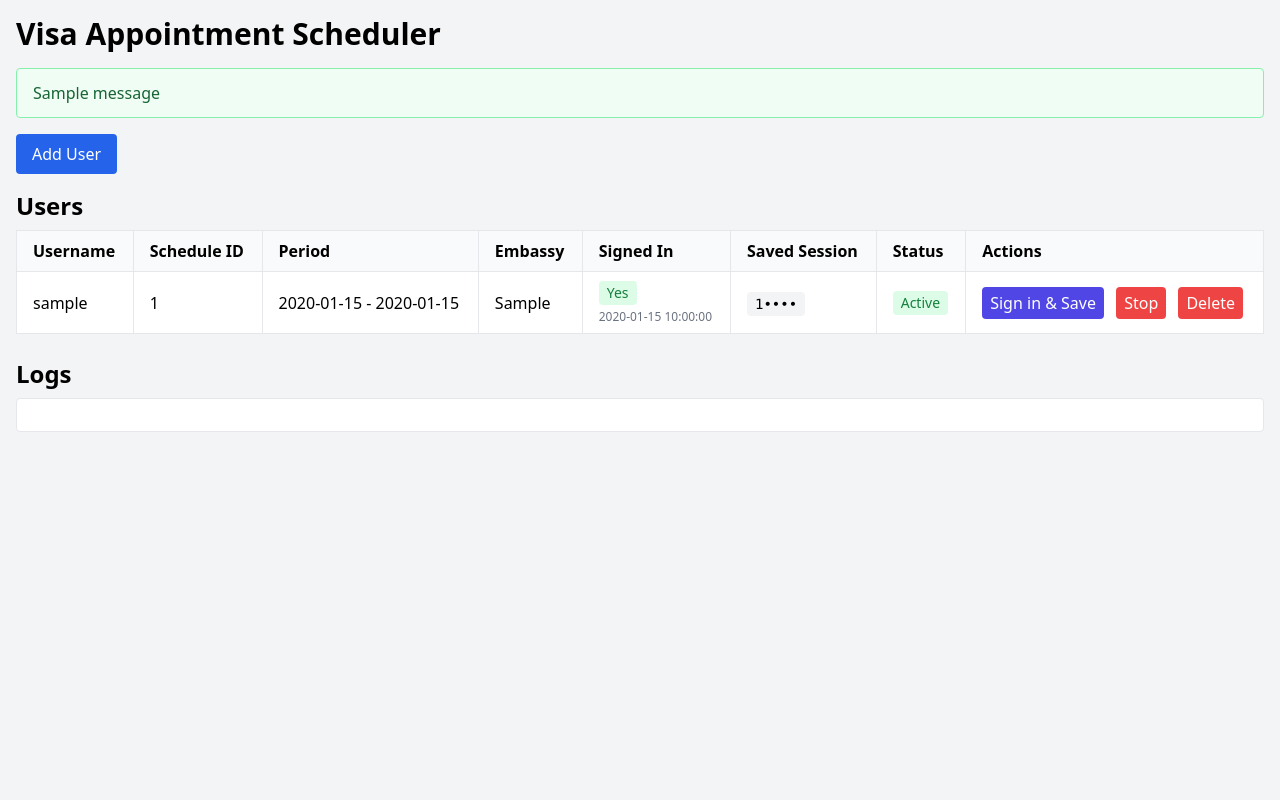
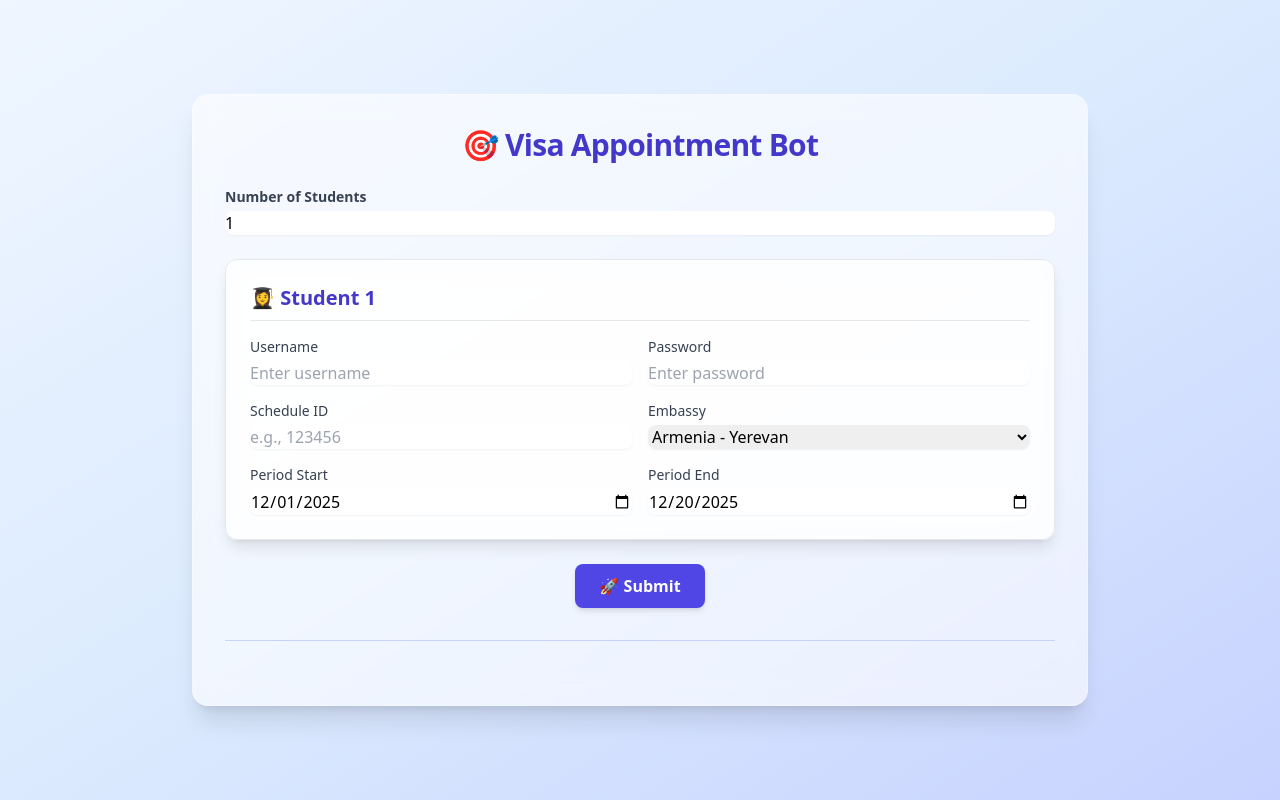
Before and after one commit to eirmonsolutions/canada-appointment-booking-bot, a Flask app: page / in a window 1280 px wide. Run offline with Flask 3, Linux system fonts and the light colour scheme; tables that the repository leaves empty hold one stand-in row (values such as "Sample post"); one stand-in notice (Sample message) is shown; data that the repository does not hold is empty; some libraries are stand-ins or nearby versions.

Commit message:
ansqcdd=aaa

```diff
--- a/templates/index.html
+++ b/templates/index.html
@@ -1,172 +1,266 @@
-<!-- templates/index.html -->
 <!DOCTYPE html>
 <html lang="en">
 <head>
   <meta charset="UTF-8" />
-  <meta name="viewport" content="width=device-width, initial-scale=1.0"/>
-  <title>Visa Appointment Scheduler</title>
+  <meta name="viewport" content="width=device-width, initial-scale=1.0" />
+  <title>Visa Appointment Bot</title>
   <script src="https://cdn.tailwindcss.com"></script>
 </head>
-<body class="bg-gray-100">
-<div class="container mx-auto p-4">
-  <h1 class="text-3xl font-bold mb-4">Visa Appointment Scheduler</h1>
+<body class="bg-gradient-to-br from-blue-50 via-blue-100 to-indigo-200 min-h-screen flex items-center justify-center">
+  <div class="max-w-4xl w-full bg-white/60 backdrop-blur-md shadow-xl rounded-2xl p-8 border border-white/30">
+    <h1 class="text-3xl font-extrabold text-center text-indigo-700 mb-6 tracking-tight">
+      🎯 Visa Appointment Bot
+    </h1>
 
-  {% with messages = get_flashed_messages(with_categories=true) %}
-    {% if messages %}
-      <div class="space-y-2 mb-4">
-        {% for category, message in messages %}
-          <div class="px-4 py-3 rounded border
-              {{ 'bg-green-50 border-green-300 text-green-800' if category=='success' else
-                 'bg-red-50 border-red-300 text-red-800' if category=='error' else
-                 'bg-blue-50 border-blue-300 text-blue-800' }}">
-            {{ message }}
-          </div>
-        {% endfor %}
-      </div>
-    {% endif %}
-  {% endwith %}
-
-  <a href="{{ url_for('add_user') }}" class="bg-blue-600 hover:bg-blue-700 text-white px-4 py-2 rounded mb-4 inline-block">
-    Add User
-  </a>
-
-  <h2 class="text-2xl font-semibold mb-2">Users</h2>
-  <div class="overflow-x-auto">
-    <table class="min-w-full bg-white border">
-      <thead>
-        <tr class="bg-gray-50">
-          <th scope="col" class="px-4 py-2 border text-left">Username</th>
-          <th scope="col" class="px-4 py-2 border text-left">Schedule ID</th>
-          <th scope="col" class="px-4 py-2 border text-left">Period</th>
-          <th scope="col" class="px-4 py-2 border text-left">Embassy</th>
-          <th scope="col" class="px-4 py-2 border text-left">Signed In</th>
-          <th scope="col" class="px-4 py-2 border text-left">Saved Session</th>
-          <th scope="col" class="px-4 py-2 border text-left">Status</th>
-          <th scope="col" class="px-4 py-2 border text-left">Actions</th>
-        </tr>
-      </thead>
-      <tbody>
-      {% for user in users %}
-        <tr class="odd:bg-white even:bg-gray-50">
-          <td class="px-4 py-2 border">{{ user.username }}</td>
-          <td class="px-4 py-2 border">{{ user.schedule_id }}</td>
-          <td class="px-4 py-2 border">{{ user.period_start }} - {{ user.period_end }}</td>
-          <td class="px-4 py-2 border">{{ user.embassy }}</td>
-          <td class="px-4 py-2 border">
-            {% if user.signed_in_at %}
-              <span class="inline-flex items-center px-2 py-0.5 rounded text-sm bg-green-100 text-green-700">Yes</span>
-              <div class="text-xs text-gray-500 mt-1">{{ user.signed_in_at }}</div>
-            {% else %}
-              <span class="inline-flex items-center px-2 py-0.5 rounded text-sm bg-gray-100 text-gray-700">No</span>
-            {% endif %}
-          </td>
-          <td class="px-4 py-2 border">
-            {% if user.session_id %}
-              <code class="text-sm bg-gray-100 px-2 py-1 rounded">{{ user.session_id[:8] }}••••</code>
-            {% else %}
-              <span class="text-gray-400 text-sm">None</span>
-            {% endif %}
-          </td>
-          <td class="px-4 py-2 border">
-            {% if user.is_active %}
-              <span class="inline-flex items-center px-2 py-0.5 rounded text-sm bg-green-100 text-green-700">Active</span>
-            {% else %}
-              <span class="inline-flex items-center px-2 py-0.5 rounded text-sm bg-gray-100 text-gray-700">Inactive</span>
-            {% endif %}
-          </td>
-          <td class="px-4 py-2 border">
-            <form action="{{ url_for('signin_user', user_id=user.id) }}" method="POST" class="inline signin-form">
-              <button type="submit" class="px-2 py-1 rounded text-white bg-indigo-600 hover:bg-indigo-700">Sign in & Save</button>
-            </form>
-            <form action="{{ url_for('toggle_user', user_id=user.id) }}" method="POST" class="inline toggle-form">
-              <button type="submit" class="px-2 py-1 rounded text-white {{ 'bg-red-500 hover:bg-red-600' if user.is_active else 'bg-green-600 hover:bg-green-700' }} ml-2">
-                {{ 'Stop' if user.is_active else 'Start' }}
-              </button>
-            </form>
-            <form action="{{ url_for('delete_user', user_id=user.id) }}" method="POST" class="inline delete-form">
-              <button type="submit" class="px-2 py-1 rounded text-white bg-red-500 hover:bg-red-600 ml-2">Delete</button>
-            </form>
-          </td>
-        </tr>
-      {% endfor %}
-      </tbody>
-    </table>
+    <div class="mb-6">
+      <label class="block text-sm font-semibold text-gray-700 mb-1">Number of Students</label>
+      <input
+        type="number"
+        id="numStudents"
+        value="1"
+        min="1"
+        class="block w-full rounded-lg border-gray-300 shadow-sm focus:ring-2 focus:ring-indigo-500 focus:border-indigo-500"
+      />
     </div>
 
-  <h2 class="text-2xl font-semibold mb-2 mt-6">Logs</h2>
-  <div id="logs" aria-live="polite" class="bg-white p-4 border rounded max-h-96 overflow-y-auto">
-    {% for log in logs | reverse %}
-      <p class="mb-2" data-timestamp="{{ log.timestamp }}">
-        <span class="font-semibold">{{ log.timestamp }}</span> [{{ log.user }}]: {{ log.message }}
-      </p>
-    {% endfor %}
+    <div id="studentForms" class="space-y-6"></div>
+
+    <div class="text-center mt-6">
+      <button
+        id="submitButton"
+        class="bg-indigo-600 hover:bg-indigo-700 transition-all duration-300 text-white px-6 py-2.5 rounded-lg font-semibold shadow-md hover:shadow-lg"
+      >
+        🚀 Submit
+      </button>
+      <p id="message" class="mt-4 hidden text-lg font-medium"></p>
+    </div>
+
+    <hr class="my-8 border-indigo-200" />
+
+    <!-- Section for live status updates -->
+    <div id="liveArea" class="space-y-4"></div>
+  </div>
+
+  <script>
+    const embassies = [
+      { value: 'en-am-yer', label: 'Armenia - Yerevan' },
+      { value: 'es-co-bog', label: 'Colombia - Bogotá' },
+      { value: 'en-ca-cal', label: 'Canada - Calgary' },
+      { value: 'en-ca-hal', label: 'Canada - Halifax' },
+      { value: 'en-ca-mon', label: 'Canada - Montreal' },
+      { value: 'en-ca-ott', label: 'Canada - Ottawa' },
+      { value: 'en-ca-que', label: 'Canada - Quebec City' },
+      { value: 'en-ca-tor', label: 'Canada - Toronto' },
+      { value: 'en-ca-van', label: 'Canada - Vancouver' }
+    ];
+
+    const numStudentsInput = document.getElementById('numStudents');
+    const studentFormsDiv = document.getElementById('studentForms');
+    const submitButton = document.getElementById('submitButton');
+    const messageP = document.getElementById('message');
+    const liveArea = document.getElementById('liveArea');
+
+    const userCards = new Map();
+
+    function generateStudentForms(count) {
+      studentFormsDiv.innerHTML = '';
+      for (let i = 0; i < count; i++) {
+        const studentDiv = document.createElement('div');
+        studentDiv.className =
+          'p-6 rounded-xl bg-white/70 backdrop-blur-lg border border-gray-200 shadow-lg transition-transform duration-200 hover:-translate-y-1 hover:shadow-xl';
+        studentDiv.innerHTML = `
+          <h2 class="text-xl font-semibold text-indigo-700 mb-4 border-b pb-2">👩‍🎓 Student ${i + 1}</h2>
+          <div class="grid md:grid-cols-2 gap-4">
+            <div>
+              <label class="block text-sm font-medium text-gray-700">Username</label>
+              <input type="text" name="username_${i}" placeholder="Enter username"
+                class="mt-1 block w-full rounded-lg border-gray-300 focus:ring-indigo-500 focus:border-indigo-500 shadow-sm" />
+            </div>
+
+            <div>
+              <label class="block text-sm font-medium text-gray-700">Password</label>
+              <input type="password" name="password_${i}" placeholder="Enter password"
+                class="mt-1 block w-full rounded-lg border-gray-300 focus:ring-indigo-500 focus:border-indigo-500 shadow-sm" />
+            </div>
+
+            <div>
+              <label class="block text-sm font-medium text-gray-700">Schedule ID</label>
+              <input type="text" name="schedule_id_${i}" placeholder="e.g., 123456"
+                class="mt-1 block w-full rounded-lg border-gray-300 focus:ring-indigo-500 focus:border-indigo-500 shadow-sm" />
+            </div>
+
+            <div>
+              <label class="block text-sm font-medium text-gray-700">Embassy</label>
+              <select name="embassy_${i}"
+                class="mt-1 block w-full rounded-lg border-gray-300 focus:ring-indigo-500 focus:border-indigo-500 shadow-sm">
+                ${embassies.map(emb => `<option value="${emb.value}">${emb.label}</option>`).join('')}
+              </select>
+            </div>
+
+            <div>
+              <label class="block text-sm font-medium text-gray-700">Period Start</label>
+              <input type="date" name="period_start_${i}" value="2025-12-01"
+                class="mt-1 block w-full rounded-lg border-gray-300 focus:ring-indigo-500 focus:border-indigo-500 shadow-sm" />
+            </div>
+
+            <div>
+              <label class="block text-sm font-medium text-gray-700">Period End</label>
+              <input type="date" name="period_end_${i}" value="2025-12-20"
+                class="mt-1 block w-full rounded-lg border-gray-300 focus:ring-indigo-500 focus:border-indigo-500 shadow-sm" />
+            </div>
+          </div>
+        `;
+        studentFormsDiv.appendChild(studentDiv);
+      }
+    }
+
+    function normalizeKey(u){ return (u || '').trim().toLowerCase(); }
+
+    function createUserCard(username, periodStart, periodEnd) {
+      const key = normalizeKey(username);
+      if (userCards.has(key)) return userCards.get(key);
+
+      const wrap = document.createElement('div');
+      wrap.className = 'mt-6 p-5 rounded-xl bg-white/90 border shadow';
+
+      wrap.innerHTML = `
+        <div class="flex items-start justify-between gap-3">
+          <div>
+            <div class="text-lg font-semibold text-gray-900">${username}</div>
+            <div class="text-xs text-gray-600">Watching: <span class="font-medium">${periodStart}</span> → <span class="font-medium">${periodEnd}</span></div>
+          </div>
+          <div class="flex items-center gap-2">
+            <span class="status-badge text-xs px-2 py-1 rounded-full bg-gray-100 text-gray-700 border">Idle</span>
           </div>
         </div>
 
-<script>
-  function formatTimestamp(isoString) {
-    const date = new Date(isoString);
-    return date.toLocaleString('en-US', {
-      year: 'numeric', month: '2-digit', day: '2-digit',
-      hour: '2-digit', minute: '2-digit', second: '2-digit'
-    });
+        <div class="mt-3 hidden error-banner rounded-lg border border-red-200 bg-red-50 text-red-700 px-3 py-2 text-sm"></div>
+
+        <div class="mt-4">
+          <div class="text-sm font-semibold text-gray-700 mb-2">Available Dates (in range)</div>
+          <div class="dates box rounded-lg border bg-white p-3 text-sm text-gray-800 min-h-[52px]">—</div>
+        </div>
+      `;
+
+      const els = {
+        wrap,
+        status: wrap.querySelector('.status-badge'),
+        error: wrap.querySelector('.error-banner'),
+        dates: wrap.querySelector('.dates'),
+        periodStart, periodEnd
+      };
+
+      liveArea.appendChild(wrap);
+      userCards.set(key, els);
+      return els;
     }
 
-  function reformatExistingTimestamps() {
-    const nodes = document.querySelectorAll('#logs [data-timestamp]');
-    nodes.forEach(p => {
-      const iso = p.dataset.timestamp;
-      const tsEl = p.querySelector('span.font-semibold');
-      if (iso && tsEl) tsEl.textContent = formatTimestamp(iso);
-    });
+    function setStatus(el, text, color='gray') {
+      const map = {
+        gray: 'bg-gray-100 text-gray-700 border-gray-200',
+        green: 'bg-green-100 text-green-700 border-green-200',
+        red: 'bg-red-100 text-red-700 border-red-200',
+        blue: 'bg-blue-100 text-blue-700 border-blue-200',
+        amber: 'bg-amber-100 text-amber-800 border-amber-200',
+        indigo: 'bg-indigo-100 text-indigo-700 border-indigo-200'
+      };
+      el.className = `status-badge text-xs px-2 py-1 rounded-full border ${map[color] || map.gray}`;
+      el.textContent = text;
     }
 
-  async function fetchLogs() {
+    function paintDates(el, dates) {
+      if (!dates || !dates.length) { el.textContent = '—'; return; }
+      el.innerHTML = `
+        <div class="flex flex-wrap gap-2">
+          ${dates.map(d => `<span class="px-2 py-1 rounded-md bg-emerald-50 border border-emerald-200 text-emerald-800">${d}</span>`).join('')}
+        </div>
+      `;
+    }
+
+    function showError(elError, kind, text) {
+      let msg = text || 'An error occurred.';
+      if (kind === 'INVALID_SESSION') {
+        msg = 'Invalid session / window closed. Re-login required.';
+      }
+      elError.textContent = msg;
+      elError.classList.remove('hidden');
+    }
+
+    function watchUser(username, periodStart, periodEnd) {
+      const els = createUserCard(username, periodStart, periodEnd);
+      setStatus(els.status, 'Connecting...', 'indigo');
+
+      const url = `/stream?username=${encodeURIComponent(username)}`;
+      const es = new EventSource(url);
+
+      es.onmessage = (ev) => {
         try {
-      const response = await fetch('/logs', { cache: 'no-store' });
-      const logs = await response.json();
-      const logsContainer = document.getElementById('logs');
+          const data = JSON.parse(ev.data || '{}');
+          const type = data.type;
 
-      const existingKeys = new Set(
-        Array.from(logsContainer.querySelectorAll('p')).map(p =>
-          (p.dataset.timestamp || '') + '|' + (p.dataset.msghash || '')
-        )
-      );
+          if (type === 'STATUS' || type === 'TICK') {
+            setStatus(els.status, type === 'STATUS' ? 'Active' : 'Polling', 'blue');
+          }
+          if (type === 'DATES') {
+            paintDates(els.dates, data.dates || []);
+            setStatus(els.status, 'Date found', 'amber');
+          }
+          if (type === 'NO_DATES' || type === 'NO_VALID') {
+            paintDates(els.dates, []);
+            setStatus(els.status, 'No dates', 'gray');
+          }
+          if (type === 'SUCCESS') setStatus(els.status, 'Rescheduled', 'green');
+          if (type === 'FAIL' || type === 'ERROR') setStatus(els.status, 'Error', 'red');
+        } catch (e) {
+          console.warn('Parse error:', e);
+        }
+      };
 
-      logs.reverse().forEach(log => {
-        const key = (log.timestamp || '') + '|' + (log.message || '').slice(0,120);
-        if (!existingKeys.has(key)) {
-          const p = document.createElement('p');
-          p.className = 'mb-2';
-          p.dataset.timestamp = log.timestamp;
-          p.dataset.msghash = (log.message || '').slice(0,120);
-          p.innerHTML = `<span class="font-semibold">${formatTimestamp(log.timestamp)}</span> [${log.user}]: ${log.message}`;
-          logsContainer.insertBefore(p, logsContainer.firstChild);
-          existingKeys.add(key);
+      es.onerror = () => setStatus(els.status, 'Disconnected', 'red');
+    }
+
+    numStudentsInput.addEventListener('change', (e) => {
+      const count = parseInt(e.target.value) || 1;
+      generateStudentForms(count);
+    });
+
+    submitButton.addEventListener('click', async () => {
+      const numStudents = parseInt(numStudentsInput.value) || 1;
+      const students = [];
+
+      for (let i = 0; i < numStudents; i++) {
+        const username = document.querySelector(`[name="username_${i}"]`).value;
+        const password = document.querySelector(`[name="password_${i}"]`).value;
+        const schedule_id = document.querySelector(`[name="schedule_id_${i}"]`).value;
+        const embassy = document.querySelector(`[name="embassy_${i}"]`).value;
+        const period_start = document.querySelector(`[name="period_start_${i}"]`).value;
+        const period_end = document.querySelector(`[name="period_end_${i}"]`).value;
+        students.push({ username, password, schedule_id, embassy, period_start, period_end });
+      }
+
+      try {
+        const response = await fetch('/submit', {
+          method: 'POST',
+          headers: { 'Content-Type': 'application/json' },
+          body: JSON.stringify({ num_students: numStudents, students })
+        });
+        const result = await response.json();
+        messageP.textContent = result.message || result.error;
+        messageP.classList.remove('hidden');
+        messageP.classList.toggle('text-red-600', !!result.error);
+        messageP.classList.toggle('text-green-600', !result.error);
+
+        for (const s of students) {
+          if (s.username) watchUser(s.username, s.period_start, s.period_end);
+        }
+      } catch (error) {
+        messageP.textContent = 'Error submitting data: ' + error.message;
+        messageP.classList.remove('hidden');
+        messageP.classList.add('text-red-600');
       }
     });
 
-      const items = logsContainer.querySelectorAll('p');
-      for (let i = 50; i < items.length; i++) items[i].remove();
-    } catch (error) {
-      console.error('Error fetching logs:', error);
-    }
-  }
-
-  // UX: avoid double submits; confirm delete
-  document.addEventListener('click', (e) => {
-    if (e.target.closest('.toggle-form') || e.target.closest('.signin-form')) {
-      const btn = e.target.closest('form').querySelector('button[type="submit"]');
-      if (btn) { btn.disabled = true; btn.classList.add('opacity-60','cursor-not-allowed'); }
-    }
-    if (e.target.closest('.delete-form')) {
-      if (!confirm('Delete this user? This cannot be undone.')) e.preventDefault();
-    }
-  });
-
-  reformatExistingTimestamps();
-  fetchLogs();
-  setInterval(fetchLogs, 5000);
+    generateStudentForms(1);
   </script>
 </body>
 </html>
```
Also changed, not shown: log_2025-10-13.txt (+9 -0 lines), visa_bot.py (line endings or trailing spaces). Lines whose indentation alone changed are shown as unchanged.
